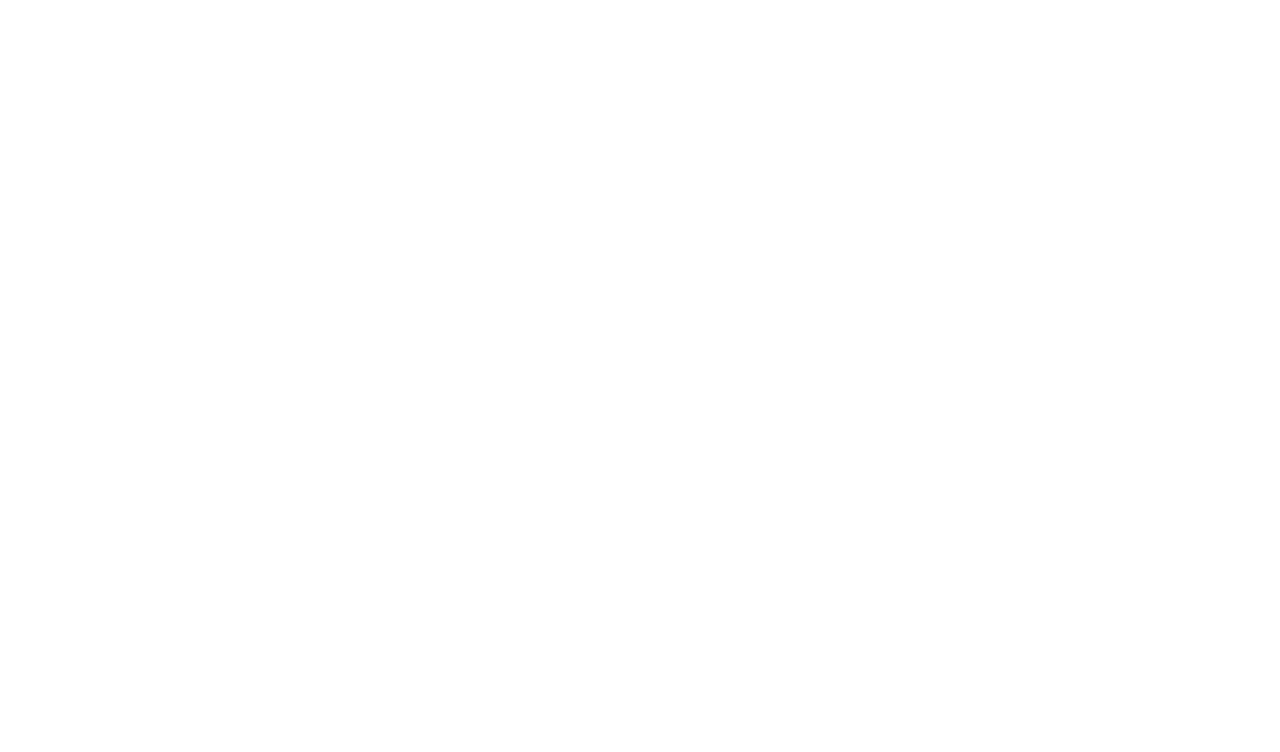
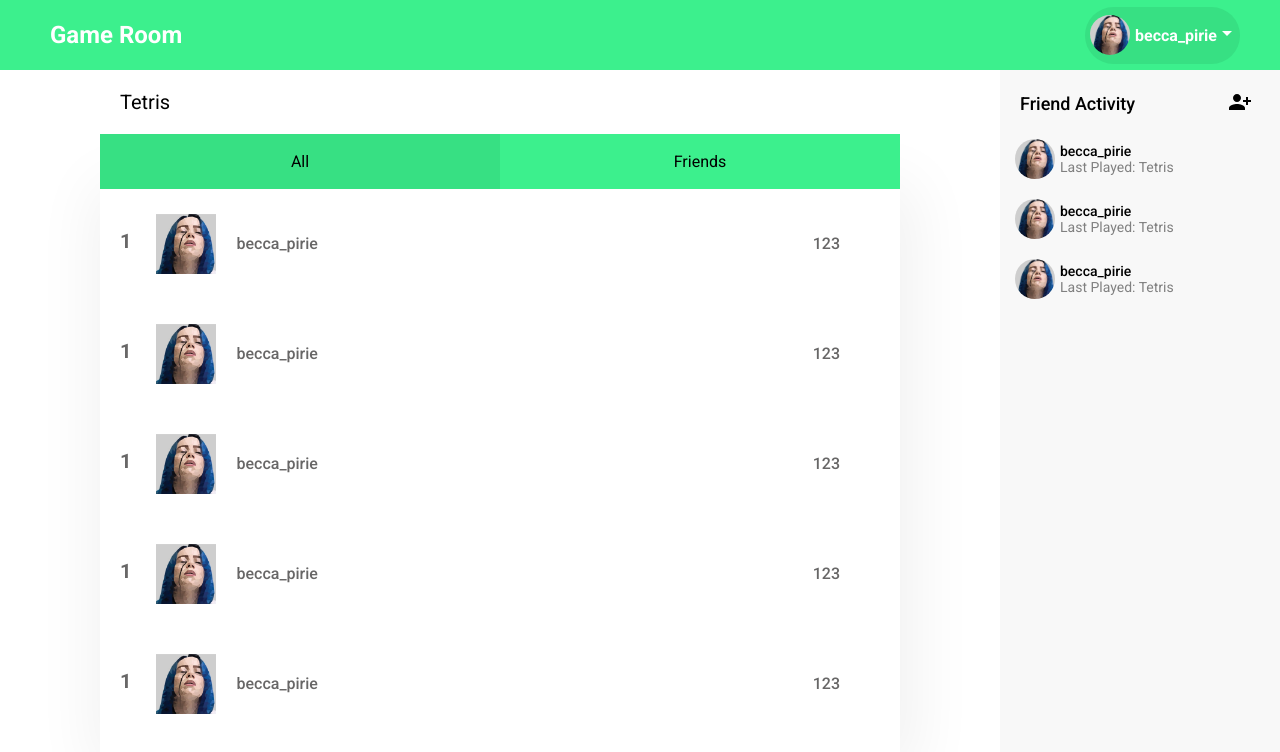
Before and after one commit to BeccaPirie/game-room, a React (Create React App) app in the folder client/: page /leaderboard in a window 1280 px wide. Shown: the top 752 px of the page. Built offline with nearby package versions, Linux system fonts and the light colour scheme; the HTML template or start-up script is replaced by a standard one.

Commit message:
leaderboard page ui

```diff
--- a/client/src/App.js
+++ b/client/src/App.js
@@ -1,8 +1,10 @@
+import { BrowserRouter as Router, Switch, Route } from 'react-router-dom';
 import Home from "./pages/home/Home"
 import Profile from "./pages/profile/Profile";
 import Login from "./pages/login/Login";
 import Register from "./pages/register/Register";
-import { BrowserRouter as Router, Switch, Route } from 'react-router-dom';
+import Leaderboard from "./pages/leaderboard/Leaderboard";
+import Search from "./pages/search/Search";
 
 function App() {
   return (
@@ -12,9 +14,10 @@
         <Route path='/profile' component={Profile} />
         <Route path='/login' component={Login} />
         <Route path='/register' component={Register} />
+        <Route path="/leaderboard" component={Leaderboard} />
+        <Route path="/search" component={Search} />
       </Switch>
     </Router>
-
   );
 }
 
--- /dev/null
+++ b/client/src/components/leaderboardItem/LeaderboardItem.jsx
@@ -0,0 +1,14 @@
+import './leaderboardItem.scss'
+
+export default function Leaderboard() {
+    return (
+        <div className="leaderboardListItem">
+            <p className="listNumber">1</p>
+            <img src="../../assets/profile-pic.jpg" alt="" className="itemThumbnail" />
+            <div className="leaderboardText">
+                <span className="leaderboardUsername">becca_pirie</span>
+                <span className="leaderboardScore">123</span>
+            </div>
+        </div>
+    )
+}
--- /dev/null
+++ b/client/src/components/leaderboardItem/leaderboardItem.scss
@@ -0,0 +1,38 @@
+.leaderboardListItem {
+    display: flex;
+    padding: 20px;
+}
+
+.listNumber {
+    position: relative;
+    top: 20px;
+    right: 20px;
+    font-weight: 600;
+    color: rgb(104, 103, 103);
+}
+
+.itemThumbnail {
+    width: 60px;
+    margin: 5px;
+}
+
+.leaderboardText {
+    font-weight: 500;
+    color: rgb(104, 103, 103);
+    margin-top: 25px;
+    margin-left: 15px;
+    width: 100%;
+    display: flex;
+    align-content: center;
+}
+
+.leaderboardUsername {
+    flex: 9;
+}
+
+.leaderboardScore {
+    flex: 3;
+    display: flex;
+    justify-content: flex-end;
+    padding-right: 40px;
+}
--- a/client/src/pages/home/Home.jsx
+++ b/client/src/pages/home/Home.jsx
@@ -26,15 +26,11 @@
         <>
             <Navbar/>
             <div className="homeContainer">
-                {/* <Games/> */}
-
                 <div className="gamesContainer">
                     {games.map((game) => <Game key={game.id} game={game}/>)}
                 </div>
-
                 <Rightbar/>
             </div>
-
         </>
     )
 }
--- /dev/null
+++ b/client/src/pages/leaderboard/Leaderboard.jsx
@@ -0,0 +1,37 @@
+import Navbar from '../../components/navbar/Navbar'
+import Rightbar from '../../components/rightbar/Rightbar'
+import LeaderboardItem from '../../components/leaderboardItem/LeaderboardItem'
+import './leaderboard.scss'
+
+export default function Leaderboard() {
+    return (
+        <>
+            <Navbar />
+            <div className="leaderboardPageContainer">
+                <div className="leaderboardContainer">
+
+
+                    <div className="leaderboard">
+                        <p>Tetris</p>
+
+                        <div className="options">
+                            <div className="allButton selected">All</div>
+                            <div className="friendsButton">Friends</div>
+                        </div>
+
+
+                        <div className="leaderboardItems">
+                            <LeaderboardItem />
+                            <LeaderboardItem />
+                            <LeaderboardItem />
+                            <LeaderboardItem />
+                            <LeaderboardItem />
+                            <LeaderboardItem />
+                        </div>
+                    </div>
+                </div>
+                <Rightbar />
+            </div>
+        </>
+    )
+}
--- /dev/null
+++ b/client/src/pages/leaderboard/leaderboard.scss
@@ -0,0 +1,59 @@
+@import '../../scss//mixins';
+@import '../../scss//variables';
+
+.leaderboardPageContainer {
+    @include page-container
+}
+
+.leaderboardContainer {
+    @include main-container;
+}
+
+.leaderboard {
+    padding: 20px;
+    width: 80%;
+    margin: auto;
+    margin-bottom: 20px;
+
+
+    p {
+        margin: 0 0 20px 20px;
+        font-size: 20px;
+    }
+}
+
+.options {
+    display: flex;
+
+    div {
+        flex: 6;
+        background-color: $green;
+        cursor: pointer;
+        padding: 18px;
+        text-align: center;
+    }
+
+    div:hover, .selected {
+        background-color: $darkgreen;
+    }
+}
+
+.leaderboardItems {
+    box-shadow: 5px 5px 60px 10px #f1f1f1;
+    height: calc(100vh - 230px);
+    overflow-y: scroll;
+}
+
+@media (min-width: 700px)
+{
+    .leaderboardContainer {
+        @include main-container-m;
+    }
+}
+
+@media (min-width: 1700px)
+{
+    .leaderboardContainer {
+        @include main-container-l;
+    }
+}
--- a/client/src/pages/profile/profile.scss
+++ b/client/src/pages/profile/profile.scss
@@ -49,6 +49,20 @@
         width: fit-content;
         background-color: $green;
     }
+}
+
+.gamesOuterDiv {
+    width: 80%;
+    margin: auto;
+
+    p {
+        margin: 0 0 20px 20px;
+        font-size: 20px;
+    }
+}
+
+.recentlyPlayed {
+    margin-top: 30px;
 }
 
 .userStats {
@@ -111,29 +125,3 @@
         @include main-container-l;
     }
 }
-
-
-.gamesOuterDiv {
-    width: 80%;
-    margin: auto;
-
-    p {
-        margin: 0 0 20px 20px;
-        font-size: 20px;
-    }
-}
-
-.recentlyPlayed {
-    margin-top: 30px;
-}
-
-.favouritedGames {
-    box-shadow: 5px 5px 60px 10px #f1f1f1;
-    overflow: auto;
-    white-space: nowrap;
-
-    img {
-        width: 120px;
-        margin: 15px 10px;
-    }
-}
--- /dev/null
+++ b/client/src/pages/search/Search.jsx
@@ -0,0 +1,19 @@
+import './search.scss'
+import Navbar from '../../components/navbar/Navbar'
+import Rightbar from '../../components/rightbar/Rightbar'
+
+export default function Search() {
+    return (
+        <div>
+            <>
+            <Navbar />
+            <div className="searchPageContainer">
+                <div className="searchContainer">
+
+                </div>
+                <Rightbar />
+            </div>
+        </>
+        </div>
+    )
+}
--- /dev/null
+++ b/client/src/pages/search/search.scss
@@ -0,0 +1,21 @@
+@import '../../scss//mixins';
+
+.searchPageContainer {
+  @include page-container;
+}
+
+.searchContainer {
+  @include main-container;
+}
+
+@media (min-width: 700px) {
+  .searchContainer {
+    @include main-container-m;
+  }
+}
+
+@media (min-width: 1700px) {
+  .searchContainer {
+    @include main-container-l;
+  }
+}
```
